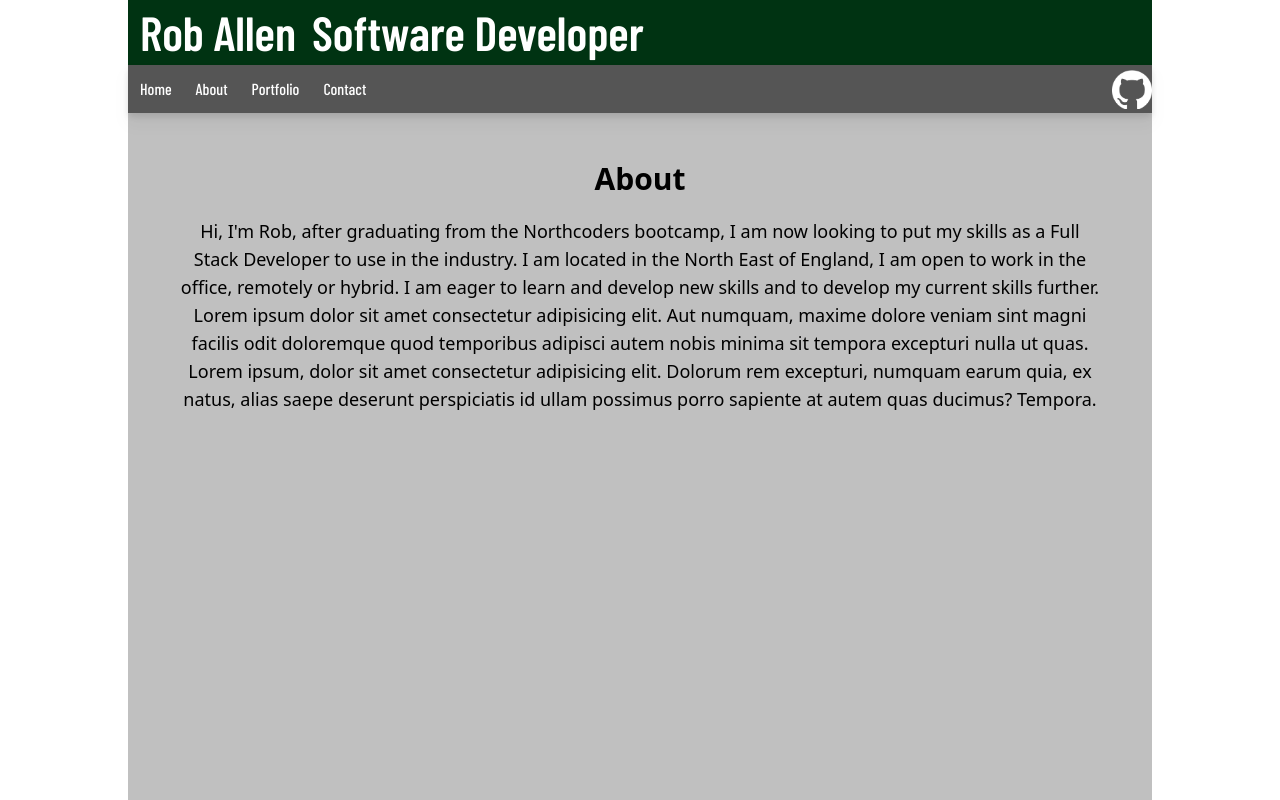
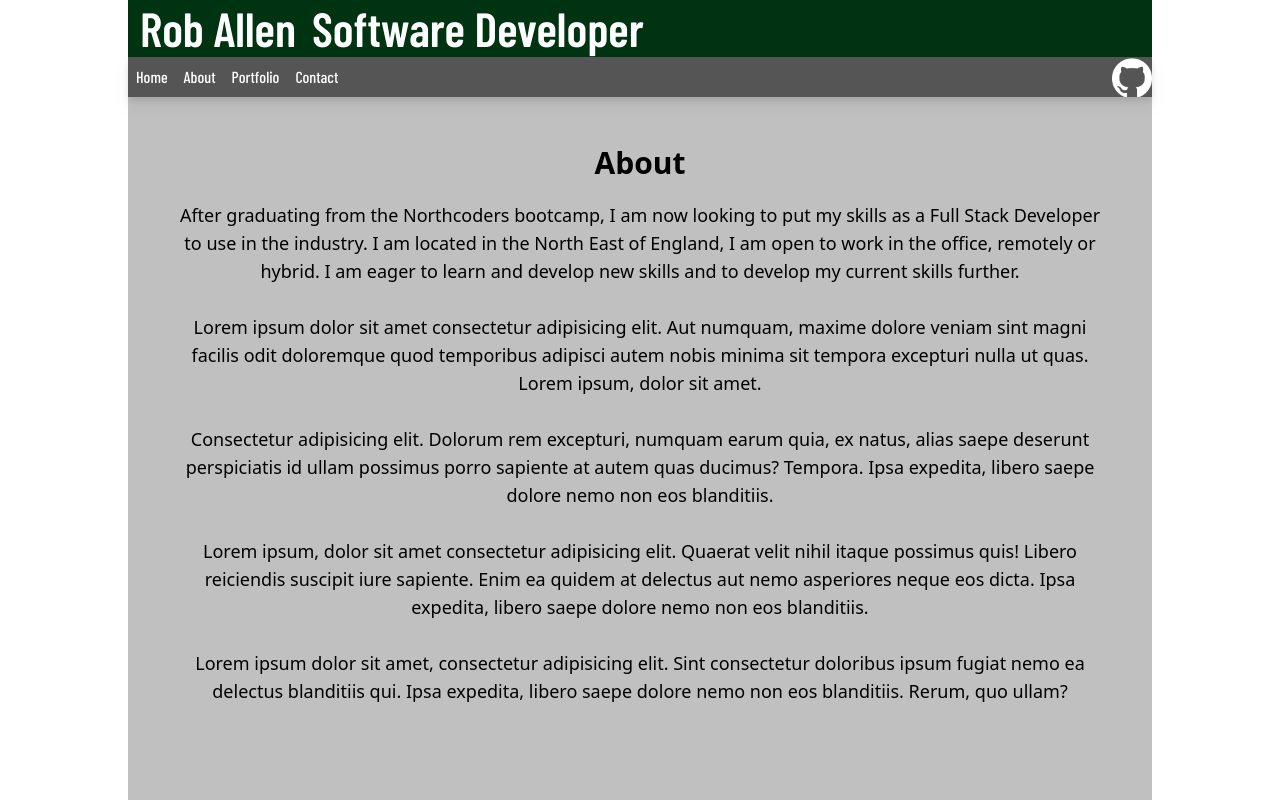
Before and after one commit to sirbacharach/portfolio-website, a React (Vite) app: page /about in a window 1280 px wide. Built offline with nearby package versions, Linux system fonts and the light colour scheme; a web font is replaced by a local one.

Commit message:
adds scaling on buttons on hover, starts work on states for nav bar to highlight which page is selected

```diff
--- a/src/Header.jsx
+++ b/src/Header.jsx
@@ -1,9 +1,16 @@
+import { useState } from "react";
 import { Link } from "react-router-dom";
 
 function Header() {
+
+const [homeSelected, setHomeSelected] = useState("true")
+const [aboutSelected, setAboutSelected] = useState("true")
+const [portfolioSelected, setPortfolioSelected] = useState("true")
+const [contactSelected, setContactSelected] = useState("true")
+
   return (
-    <div class=" bg-blue-500 font-main text-shadow:_0_1px_0_var(--tw-shadow-color)]">
-      <div className="flex items-baseline bg-darkgreen flex-wrap p-2 pl-3">
+    <div className=" bg-blue-500 font-main text-shadow:_0_1px_0_var(--tw-shadow-color)] sticky top-0">
+      <div className="flex items-baseline bg-darkgreen flex-wrap p-1 pl-3">
         <div className="pl-0 pr-4">
           <h1 className="text-nowrap text-white text-5xl font-semibold align-end inline-block align-baseline font-heading">
             Rob Allen
@@ -16,24 +23,36 @@ function Header() {
         </div>
       </div>
 
-      <nav className="flex justify-between drop-shadow-lg bg-navbutt">
+      <nav className="flex justify-between drop-shadow-lg bg-navbutt sticky top-0">
         <ul className="flex font-medium">
-        <Link to={"/home"}><li className="inline-block p-3 bg-navbutt text-white hover:bg-sky-700">
-          <a href="">Home</a>
-          </li></Link>
-          <Link to={"/about"}><li className="inline-block p-3 bg-navbutt text-white hover:bg-sky-700">
-          <a href="">About</a>
-          </li></Link>
-          <Link to={"/portfolio"}><li className="inline-block p-3 bg-navbutt text-white hover:bg-sky-700">
-           <a href="">Portfolio</a>
-          </li></Link>
-          <Link to={"/contact"}> <li className="inline-block p-3 bg-navbutt text-white hover:bg-sky-700">
-          <a href="">Contact</a>
-          </li></Link>
+          <Link to={"/home"}>
+            <li onClick={()=>{console.log('test')}} className="transition duration-500 hover:scale-y-110 active:bg-green-700 inline-block p-2 bg-navbutt text-white hover:bg-sky-700">
+              <p>Home</p>
+            </li>
+          </Link>
+          <Link to={"/about"}>
+            <li className="transition duration-500 hover:scale-y-110 active:bg-green-700 inline-block p-2 bg-navbutt text-white hover:bg-sky-700">
+              <p>About</p>
+            </li>
+          </Link>
+          <Link to={"/portfolio"}>
+            <li className="transition duration-500 hover:scale-y-110 active:bg-green-700 inline-block p-2 bg-navbutt text-white hover:bg-sky-700">
+              <p>Portfolio</p>
+            </li>
+          </Link>
+          <Link to={"/contact"}>
+            <li className="transition duration-500 hover:scale-y-110 active:bg-green-700 first:inline-block p-2 bg-navbutt text-white hover:bg-sky-700">
+              <p>Contact</p>
+            </li>
+          </Link>
         </ul>
         <ul className="flex">
-          <li className=" bg-github-button bg-contain bg-center bg-no-repeat text-white text-opacity-0 hover:bg-sky-700">
-            <a href="https://github.com/sirbacharach" target="_blank" className="inline-block py-3 px-0.5 ">
+          <li className="transition duration-500 hover:scale-y-110 active:bg-green-700 bg-github-button bg-contain bg-center bg-no-repeat text-white text-opacity-0 hover:bg-sky-700">
+            <a
+              href="https://github.com/sirbacharach"
+              target="_blank"
+              className="inline-block py-2 px-0.5 "
+            >
               GitHub
             </a>
           </li>
--- a/src/components/About.jsx
+++ b/src/components/About.jsx
@@ -1,18 +1,42 @@
 function About() {
   return (
-    <div className="p-12">
-      <h1 className="text-3xl text-center font-bold pb-5">About</h1>
-      <p className="text-lg text-center">
-        Hi, I'm Rob, after graduating from the Northcoders bootcamp, I am now
-        looking to put my skills as a Full Stack Developer to use in the
-        industry. I am located in the North East of England, I am open to work
-        in the office, remotely or hybrid. I am eager to learn and develop new
-        skills and to develop my current skills further.
-
-        Lorem ipsum dolor sit amet consectetur adipisicing elit. Aut numquam, maxime dolore veniam sint magni facilis odit doloremque quod temporibus adipisci autem nobis minima sit tempora excepturi nulla ut quas.
-
-        Lorem ipsum, dolor sit amet consectetur adipisicing elit. Dolorum rem excepturi, numquam earum quia, ex natus, alias saepe deserunt perspiciatis id ullam possimus porro sapiente at autem quas ducimus? Tempora.
+    <div className="p-12 text-center">
+      <h1 className="text-3xl font-bold pb-5">About</h1>
+      <div className="text-lg">
+      <p>
+        After graduating from the Northcoders bootcamp, I am now looking to put
+        my skills as a Full Stack Developer to use in the industry. I am located
+        in the North East of England, I am open to work in the office, remotely
+        or hybrid. I am eager to learn and develop new skills and to develop my
+        current skills further.
       </p>
+      <br></br>
+      <p>
+        Lorem ipsum dolor sit amet consectetur adipisicing elit. Aut numquam,
+        maxime dolore veniam sint magni facilis odit doloremque quod temporibus
+        adipisci autem nobis minima sit tempora excepturi nulla ut quas. Lorem ipsum, dolor sit amet.
+      </p>
+      <br></br>
+      <p>
+        Consectetur adipisicing elit. Dolorum rem
+        excepturi, numquam earum quia, ex natus, alias saepe deserunt
+        perspiciatis id ullam possimus porro sapiente at autem quas ducimus?
+        Tempora. Ipsa expedita, libero saepe dolore nemo non eos blanditiis.
+      </p>
+      <br></br>
+      <p>
+        Lorem ipsum, dolor sit amet consectetur adipisicing elit. Quaerat velit
+        nihil itaque possimus quis! Libero reiciendis suscipit iure sapiente.
+        Enim ea quidem at delectus aut nemo asperiores neque eos dicta. Ipsa
+        expedita, libero saepe dolore nemo non eos blanditiis.
+      </p>
+      <br></br>
+      <p>
+        Lorem ipsum dolor sit amet, consectetur adipisicing elit. Sint
+        consectetur doloribus ipsum fugiat nemo ea delectus blanditiis qui. Ipsa
+        expedita, libero saepe dolore nemo non eos blanditiis. Rerum, quo ullam?
+      </p>
+      </div>
     </div>
   );
 }
--- a/src/components/Home.jsx
+++ b/src/components/Home.jsx
@@ -4,7 +4,7 @@ function Home() {
       <h1 className="text-3xl text-center font-bold pb-5">Home</h1>
       <p className="text-lg text-center">
         Welcome to my page,
-        I am a Full Stack Software developer from the North East of England,
+        I am a Full Stack Software Developer from the North East of England,
         Some of the stacks I work with are: JavaScript, React & React Native, Postgresql, SQL, HTML, CSS and TailwindCSS.
         I am constantly progressing and adding knowledge of other stacks to my list.
         Please feel free to check out the links on the menu above to and to contact me if you are interested in my work or have anything you'd like to ask me.
--- a/src/styles.css
+++ b/src/styles.css
@@ -546,8 +546,8 @@ video {
   --tw-backdrop-sepia:  ;
 }
 
-.fixed{
-  position: fixed;
+.sticky{
+  position: sticky;
 }
 
 .top-0{
@@ -569,10 +569,6 @@ video {
 
 .min-h-screen{
   min-height: 100vh;
-}
-
-.w-full{
-  width: 100%;
 }
 
 .max-w-screen-lg{
@@ -619,11 +615,6 @@ video {
   background-color: rgb(85 85 85 / var(--tw-bg-opacity));
 }
 
-.bg-white{
-  --tw-bg-opacity: 1;
-  background-color: rgb(255 255 255 / var(--tw-bg-opacity));
-}
-
 .bg-github-button{
   background-image: url('/assets/img/github-mark-white.png');
 }
@@ -640,6 +631,10 @@ video {
   background-repeat: no-repeat;
 }
 
+.p-12{
+  padding: 3rem;
+}
+
 .p-2{
   padding: 0.5rem;
 }
@@ -648,20 +643,8 @@ video {
   padding: 0.75rem;
 }
 
-.p-10{
-  padding: 2.5rem;
-}
-
-.p-14{
-  padding: 3.5rem;
-}
-
-.p-16{
-  padding: 4rem;
-}
-
-.p-12{
-  padding: 3rem;
+.p-1{
+  padding: 0.25rem;
 }
 
 .px-0{
@@ -679,6 +662,15 @@ video {
   padding-bottom: 0.75rem;
 }
 
+.py-2{
+  padding-top: 0.5rem;
+  padding-bottom: 0.5rem;
+}
+
+.pb-5{
+  padding-bottom: 1.25rem;
+}
+
 .pl-0{
   padding-left: 0px;
 }
@@ -689,18 +681,6 @@ video {
 
 .pr-4{
   padding-right: 1rem;
-}
-
-.pb-10{
-  padding-bottom: 2.5rem;
-}
-
-.pb-1{
-  padding-bottom: 0.25rem;
-}
-
-.pb-5{
-  padding-bottom: 1.25rem;
 }
 
 .text-center{
@@ -715,29 +695,23 @@ video {
   font-family: Barlow Condensed;
 }
 
+.text-3xl{
+  font-size: 1.875rem;
+  line-height: 2.25rem;
+}
+
 .text-5xl{
   font-size: 3rem;
   line-height: 1;
 }
 
-.text-7xl{
-  font-size: 4.5rem;
-  line-height: 1;
-}
-
-.text-xl{
-  font-size: 1.25rem;
+.text-lg{
+  font-size: 1.125rem;
   line-height: 1.75rem;
 }
 
-.text-3xl{
-  font-size: 1.875rem;
-  line-height: 2.25rem;
-}
-
-.text-lg{
-  font-size: 1.125rem;
-  line-height: 1.75rem;
+.font-bold{
+  font-weight: 700;
 }
 
 .font-medium{
@@ -746,23 +720,6 @@ video {
 
 .font-semibold{
   font-weight: 600;
-}
-
-.font-bold{
-  font-weight: 700;
-}
-
-.uppercase{
-  text-transform: uppercase;
-}
-
-.tracking-wide{
-  letter-spacing: 0.025em;
-}
-
-.text-gray-800{
-  --tw-text-opacity: 1;
-  color: rgb(31 41 55 / var(--tw-text-opacity));
 }
 
 .text-white{
@@ -779,9 +736,35 @@ video {
   filter: var(--tw-blur) var(--tw-brightness) var(--tw-contrast) var(--tw-grayscale) var(--tw-hue-rotate) var(--tw-invert) var(--tw-saturate) var(--tw-sepia) var(--tw-drop-shadow);
 }
 
+.transition{
+  transition-property: color, background-color, border-color, text-decoration-color, fill, stroke, opacity, box-shadow, transform, filter, -webkit-backdrop-filter;
+  transition-property: color, background-color, border-color, text-decoration-color, fill, stroke, opacity, box-shadow, transform, filter, backdrop-filter;
+  transition-property: color, background-color, border-color, text-decoration-color, fill, stroke, opacity, box-shadow, transform, filter, backdrop-filter, -webkit-backdrop-filter;
+  transition-timing-function: cubic-bezier(0.4, 0, 0.2, 1);
+  transition-duration: 150ms;
+}
+
+.duration-500{
+  transition-duration: 500ms;
+}
+
+.first\:inline-block:first-child{
+  display: inline-block;
+}
+
 @media (hover: hover) and (pointer: fine){
+  .hover\:scale-y-110:hover{
+    --tw-scale-y: 1.1;
+    transform: translate(var(--tw-translate-x), var(--tw-translate-y)) rotate(var(--tw-rotate)) skewX(var(--tw-skew-x)) skewY(var(--tw-skew-y)) scaleX(var(--tw-scale-x)) scaleY(var(--tw-scale-y));
+  }
+
   .hover\:bg-sky-700:hover{
     --tw-bg-opacity: 1;
     background-color: rgb(3 105 161 / var(--tw-bg-opacity));
   }
 }
+
+.active\:bg-green-700:active{
+  --tw-bg-opacity: 1;
+  background-color: rgb(21 128 61 / var(--tw-bg-opacity));
+}
```
